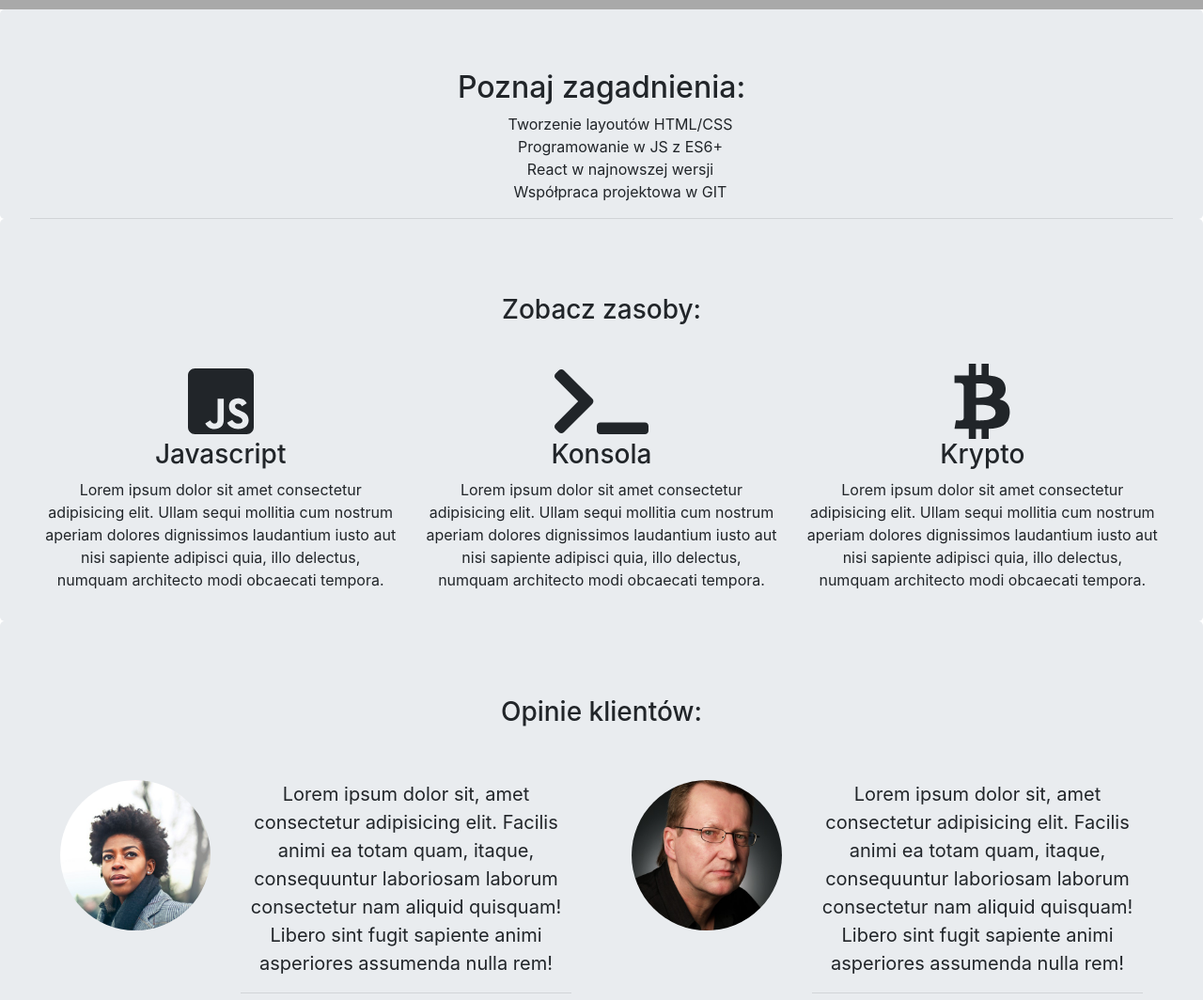
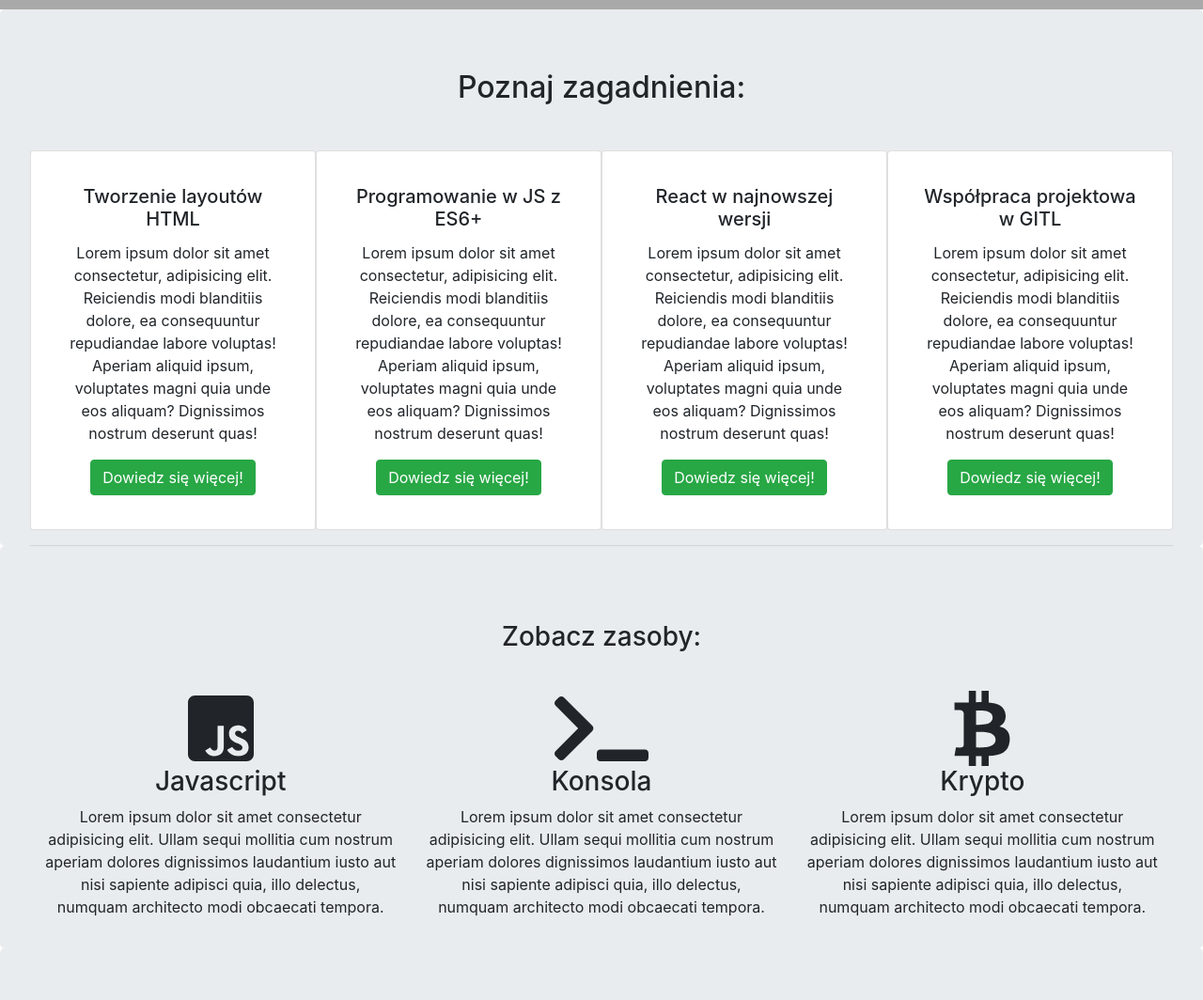
Before and after one commit to paulinabocian/team1-rwd-project, a plain HTML site: page index.html in a window 1280 px wide. Shown: the part 900-1964 px from the top of the page at 94% size. Drawn offline with Linux system fonts and the light colour scheme.

Commit message:
GrzegorzN changes

```diff
--- a/index.html
+++ b/index.html
@@ -60,9 +60,7 @@
 
       <div class="text-center caption">
         <h1>Witaj na zajęciach z RWD!</h1>
-        <a class="btn btn-outline-secondary btn-lg" href="#course">
-          Wejdź na kurs
-        </a>
+        <a class="btn btn-success btn-lg" href="#course"> Wejdź na kurs </a>
       </div>
     </div>
     <!--- End HOME Section -->
@@ -86,12 +84,83 @@
     <div id="features">
       <div class="text-center jumbotron">
         <h2>Poznaj zagadnienia:</h2>
-        <ul class="features-list">
+        <div class="row text-center">
+          <div class="card col-md-3" style="width: 18rem">
+            <div class="card-body">
+              <h5 class="card-title">Tworzenie layoutów HTML</h5>
+              <p class="card-text">
+                Lorem ipsum dolor sit amet consectetur, adipisicing elit.
+                Reiciendis modi blanditiis dolore, ea consequuntur repudiandae
+                labore voluptas! Aperiam aliquid ipsum, voluptates magni quia
+                unde eos aliquam? Dignissimos nostrum deserunt quas!
+              </p>
+              <a
+                class="btn btn-success btn-md"
+                href="https://www.podyplomowe.it"
+                target="_blank"
+                >Dowiedz się więcej!</a
+              >
+            </div>
+          </div>
+          <div class="card col-md-3" style="width: 18rem">
+            <div class="card-body">
+              <h5 class="card-title">Programowanie w JS z ES6+</h5>
+              <p class="card-text">
+                Lorem ipsum dolor sit amet consectetur, adipisicing elit.
+                Reiciendis modi blanditiis dolore, ea consequuntur repudiandae
+                labore voluptas! Aperiam aliquid ipsum, voluptates magni quia
+                unde eos aliquam? Dignissimos nostrum deserunt quas!
+              </p>
+              <a
+                class="btn btn-success btn-md"
+                href="https://www.podyplomowe.it"
+                target="_blank"
+                >Dowiedz się więcej!</a
+              >
+            </div>
+          </div>
+          <div class="card col-md-3" style="width: 18rem">
+            <div class="card-body">
+              <h5 class="card-title">React w najnowszej wersji</h5>
+              <p class="card-text">
+                Lorem ipsum dolor sit amet consectetur, adipisicing elit.
+                Reiciendis modi blanditiis dolore, ea consequuntur repudiandae
+                labore voluptas! Aperiam aliquid ipsum, voluptates magni quia
+                unde eos aliquam? Dignissimos nostrum deserunt quas!
+              </p>
+              <a
+                class="btn btn-success btn-md"
+                href="https://www.podyplomowe.it"
+                target="_blank"
+                >Dowiedz się więcej!</a
+              >
+            </div>
+          </div>
+          <div class="card col-md-3" style="width: 18rem">
+            <div class="card-body">
+              <h5 class="card-title">Współpraca projektowa w GITL</h5>
+              <p class="card-text">
+                Lorem ipsum dolor sit amet consectetur, adipisicing elit.
+                Reiciendis modi blanditiis dolore, ea consequuntur repudiandae
+                labore voluptas! Aperiam aliquid ipsum, voluptates magni quia
+                unde eos aliquam? Dignissimos nostrum deserunt quas!
+              </p>
+              <a
+                class="btn btn-success btn-md"
+                href="https://www.podyplomowe.it"
+                target="_blank"
+                >Dowiedz się więcej!</a
+              >
+            </div>
+          </div>
+        </div>
+
+        <!-- <ul class="features-list">
           <li>Tworzenie layoutów HTML/CSS</li>
           <li>Programowanie w JS z ES6+</li>
           <li>React w najnowszej wersji</li>
           <li>Współpraca projektowa w GIT</li>
-        </ul>
+        </ul> -->
         <hr class="line" />
       </div>
     </div>
--- a/style.css
+++ b/style.css
@@ -66,7 +66,8 @@ Extra (xl) large devices (large desktops, 1200px and up)
 
 /* landing */
 .home-inner {
-  background-image: url(img/computers.png);
+  background-image: url(img/helena-lopes-UZe35tk5UoA-unsplash.jpg);
+  opacity: 80%;
   background-size: contain;
 }
 
@@ -84,6 +85,9 @@ Extra (xl) large devices (large desktops, 1200px and up)
 }
 
 /* features */
+h2 {
+  margin-bottom: 3rem;
+}
 
 .line {
   margin-bottom: 0;
```
